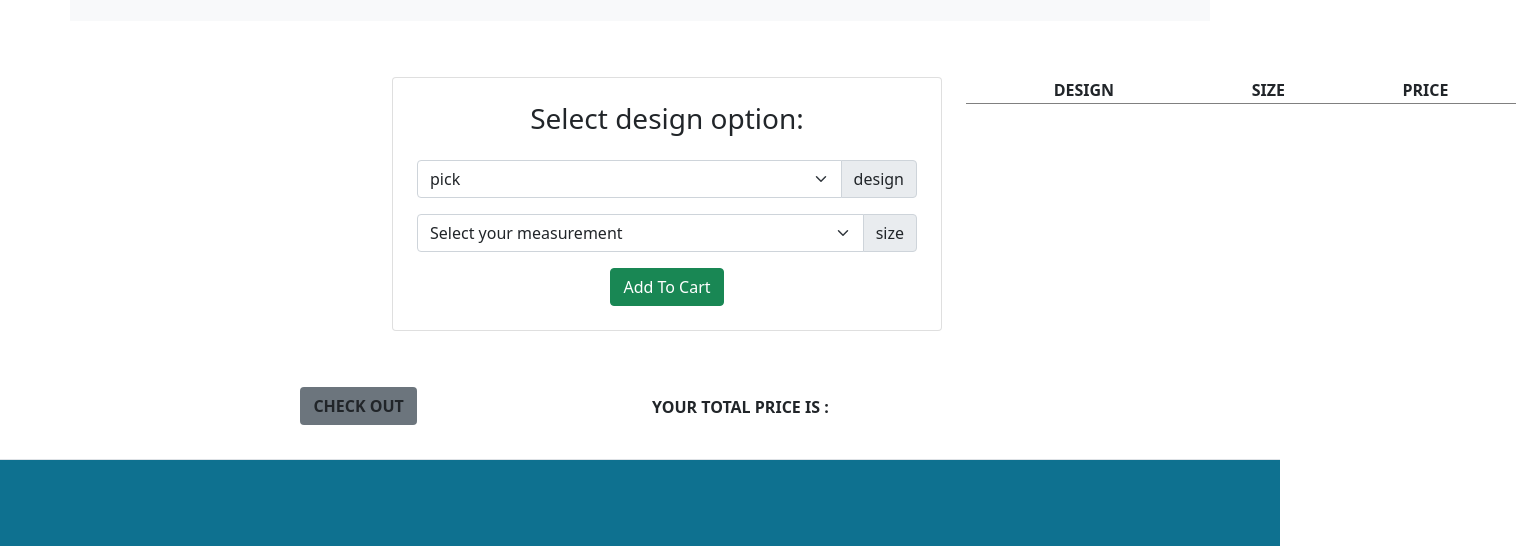
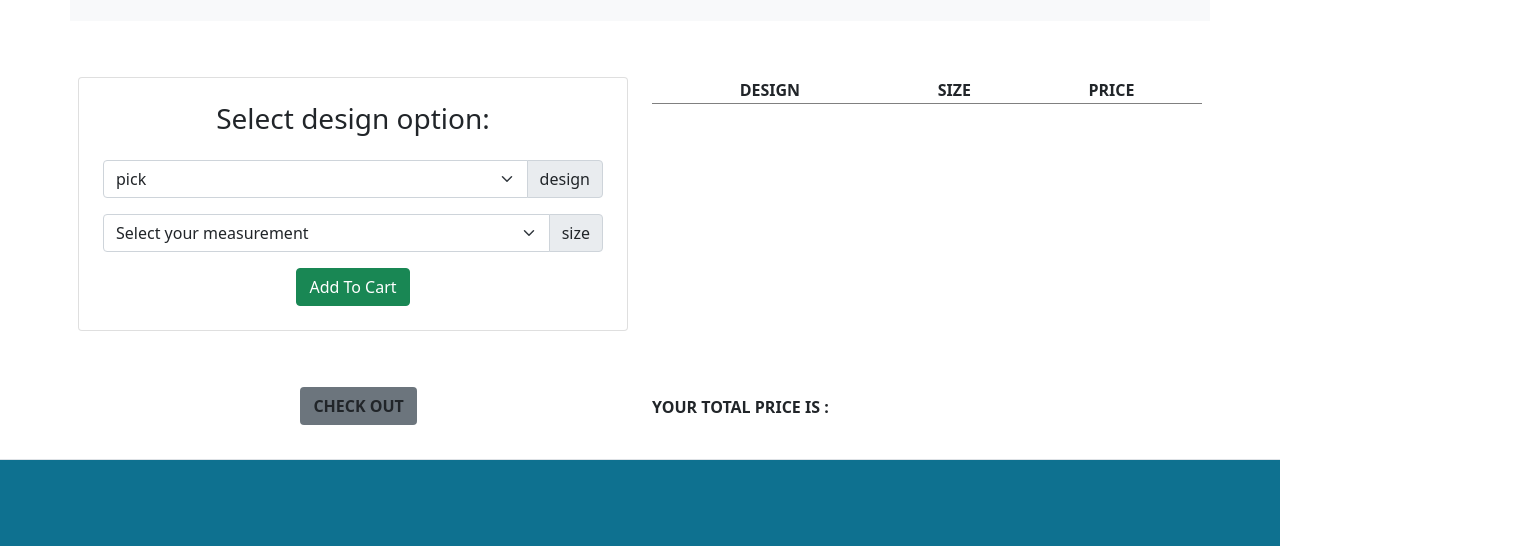
Before and after one commit to Kips-alih/designers-lounge, a plain HTML site: page gal.html in a window 1280 px wide. Shown: the part 1829-2375 px from the top of the page, 1528 px wide, since content can reach past the window. Drawn offline with nearby package versions, Linux system fonts and the light colour scheme.

Commit message:
styles the checkout part

```diff
--- a/css/gal.css
+++ b/css/gal.css
@@ -31,7 +31,7 @@ footer{
 }
 .order{
    justify-content: center;
-   margin-left: 30%;
+   margin-left:;
 }
 #final{
     margin-left: 40%;
```
